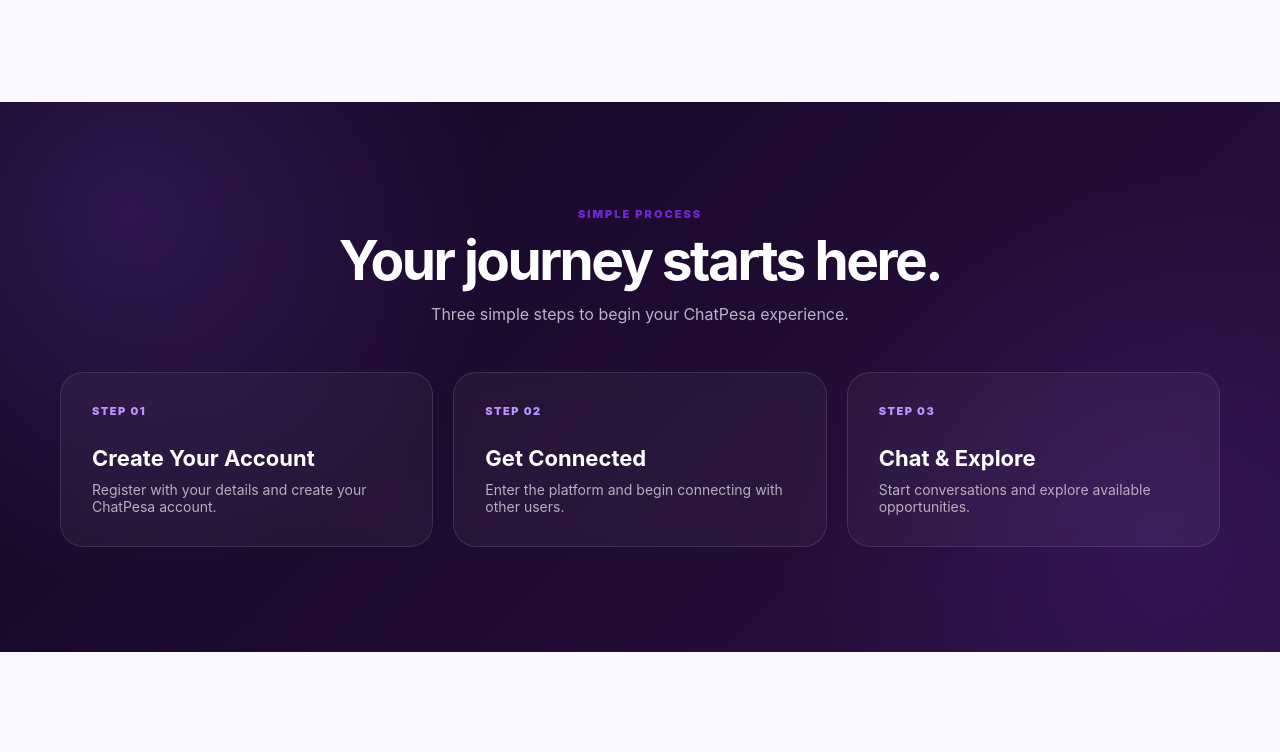
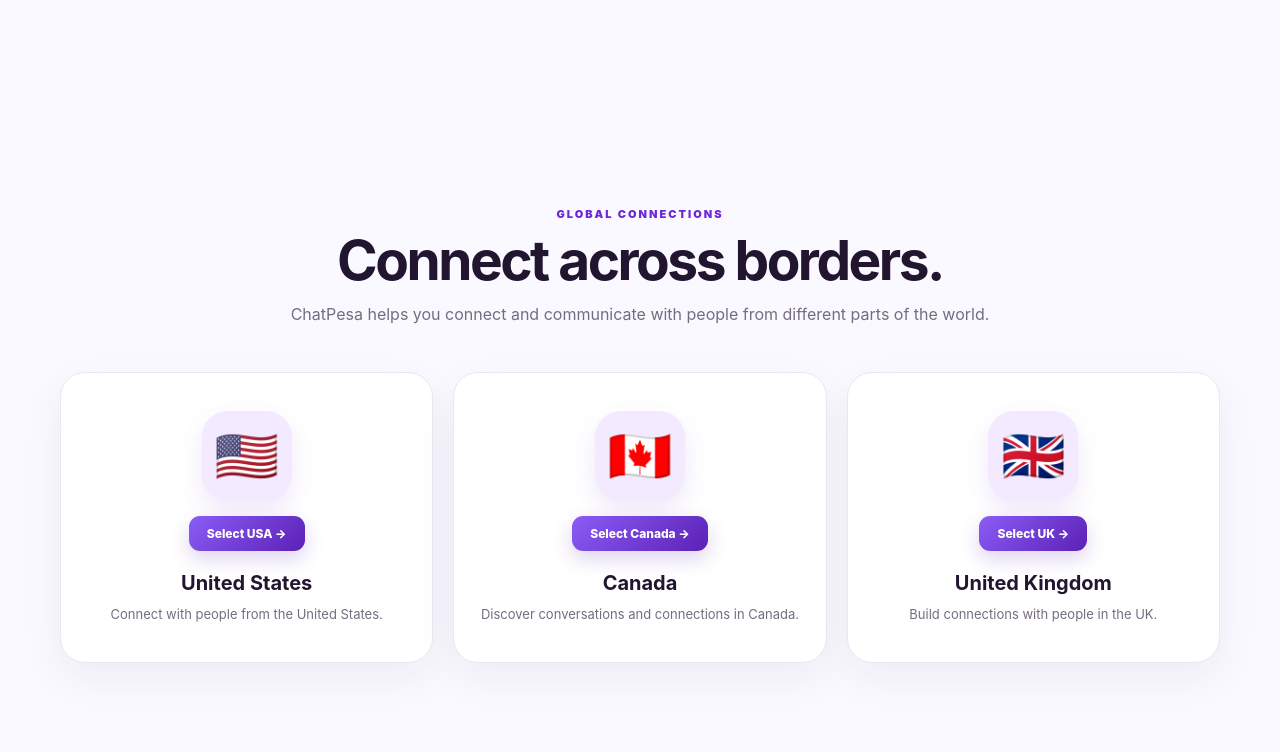
Before and after one commit to Chatearn/Chatpesa3, a plain HTML site: page index.html in a window 1280 px wide. Shown: the part 1660-2412 px from the top of the page. Drawn offline with Linux system fonts and the light colour scheme.

Commit message:
Update index.html

```diff
--- a/index.html
+++ b/index.html
@@ -10,6 +10,7 @@
 content="ChatPesa connects people across borders through conversations and opportunities.">
 
 <style>
+
 *{
     margin:0;
     padding:0;
@@ -37,6 +38,7 @@
     --white:#ffffff;
 }
 
+
 /* ================= GLOBAL ================= */
 
 .container{
@@ -52,6 +54,7 @@
 a{
     transition:.25s ease;
 }
+
 
 /* ================= HEADER ================= */
 
@@ -99,7 +102,11 @@
     font-size:14px;
     font-weight:850;
 
-    background:linear-gradient(135deg,#8b5cf6,#5b21b6);
+    background:linear-gradient(
+        135deg,
+        #8b5cf6,
+        #5b21b6
+    );
 
     box-shadow:
         0 8px 25px rgba(91,33,182,.25);
@@ -108,6 +115,7 @@
 .nav-link:hover{
     transform:translateY(-2px);
 }
+
 
 /* ================= HERO ================= */
 
@@ -119,15 +127,26 @@
     overflow:hidden;
 
     background:
-        radial-gradient(circle at 15% 20%,rgba(139,92,246,.20),transparent 28%),
-        radial-gradient(circle at 90% 12%,rgba(109,40,217,.17),transparent 30%),
-        linear-gradient(135deg,#f8f4ff,#fff 60%);
-}
-
-/* floating glow */
+        radial-gradient(
+            circle at 15% 20%,
+            rgba(139,92,246,.20),
+            transparent 28%
+        ),
+        radial-gradient(
+            circle at 90% 12%,
+            rgba(109,40,217,.17),
+            transparent 30%
+        ),
+        linear-gradient(
+            135deg,
+            #f8f4ff,
+            #fff 60%
+        );
+}
 
 .hero::before{
     content:"";
+
     position:absolute;
 
     width:420px;
@@ -145,6 +164,7 @@
 
 .hero::after{
     content:"";
+
     position:absolute;
 
     width:350px;
@@ -163,12 +183,15 @@
 .hero-content{
     position:relative;
     z-index:2;
+
     text-align:center;
 }
 
 .eyebrow{
     display:inline-flex;
+
     align-items:center;
+
     gap:9px;
 
     padding:9px 15px;
@@ -176,24 +199,31 @@
     border-radius:50px;
 
     background:rgba(255,255,255,.75);
+
     border:1px solid rgba(109,40,217,.15);
 
     color:var(--purple);
 
     font-size:12px;
+
     font-weight:850;
+
     letter-spacing:.3px;
 
-    box-shadow:0 8px 25px rgba(50,20,80,.06);
+    box-shadow:
+        0 8px 25px rgba(50,20,80,.06);
 }
 
 .live-dot{
     width:7px;
     height:7px;
+
     border-radius:50%;
+
     background:#8b5cf6;
 
-    box-shadow:0 0 0 5px rgba(139,92,246,.12);
+    box-shadow:
+        0 0 0 5px rgba(139,92,246,.12);
 }
 
 .hero h1{
@@ -213,9 +243,16 @@
 }
 
 .hero h1 .gradient{
-    background:linear-gradient(90deg,#4c1d95,#7c3aed,#a855f7);
+    background:
+        linear-gradient(
+            90deg,
+            #4c1d95,
+            #7c3aed,
+            #a855f7
+        );
 
     -webkit-background-clip:text;
+
     background-clip:text;
 
     color:transparent;
@@ -229,24 +266,34 @@
     color:var(--muted);
 
     font-size:18px;
+
     line-height:1.7;
 }
 
 .hero-actions{
     display:flex;
+
     justify-content:center;
+
     align-items:center;
+
     gap:14px;
 
     margin-top:34px;
 
     flex-wrap:wrap;
 }
+
+
+/* ================= BUTTONS ================= */
 
 .btn{
     display:inline-flex;
+
     align-items:center;
+
     justify-content:center;
+
     gap:9px;
 
     min-height:54px;
@@ -258,13 +305,19 @@
     text-decoration:none;
 
     font-size:15px;
+
     font-weight:850;
 }
 
 .btn-primary{
     color:white;
 
-    background:linear-gradient(135deg,#8b5cf6,#5b21b6);
+    background:
+        linear-gradient(
+            135deg,
+            #8b5cf6,
+            #5b21b6
+        );
 
     box-shadow:
         0 14px 35px rgba(91,33,182,.28);
@@ -272,6 +325,7 @@
 
 .btn-primary:hover{
     transform:translateY(-3px);
+
     box-shadow:
         0 18px 42px rgba(91,33,182,.35);
 }
@@ -288,6 +342,7 @@
     transform:translateY(-3px);
 }
 
+
 /* ================= HERO PREVIEW ================= */
 
 .preview-wrap{
@@ -296,6 +351,7 @@
     margin:70px auto 0;
 
     position:relative;
+
     z-index:3;
 }
 
@@ -328,12 +384,11 @@
     border:1px solid #eee7f4;
 }
 
-/* fake browser bar */
-
 .window-top{
     height:48px;
 
     display:flex;
+
     align-items:center;
 
     gap:7px;
@@ -348,7 +403,9 @@
 .window-dot{
     width:8px;
     height:8px;
+
     border-radius:50%;
+
     background:#d5cadf;
 }
 
@@ -356,17 +413,17 @@
     margin-left:9px;
 
     font-size:11px;
+
     color:#91869b;
 }
-
-/* dashboard preview */
 
 .preview-content{
     padding:24px;
 
     display:grid;
 
-    grid-template-columns:1.5fr .8fr .8fr;
+    grid-template-columns:
+        1.5fr .8fr .8fr;
 
     gap:15px;
 }
@@ -387,8 +444,16 @@
     color:white;
 
     background:
-        radial-gradient(circle at 90% 10%,rgba(255,255,255,.20),transparent 35%),
-        linear-gradient(135deg,#4c1d95,#7c3aed);
+        radial-gradient(
+            circle at 90% 10%,
+            rgba(255,255,255,.20),
+            transparent 35%
+        ),
+        linear-gradient(
+            135deg,
+            #4c1d95,
+            #7c3aed
+        );
 }
 
 .preview-card small{
@@ -423,10 +488,12 @@
     color:#eadfff;
 }
 
-/* ================= TRUST STRIP ================= */
+
+/* ================= TRUST ================= */
 
 .trust{
     position:relative;
+
     z-index:5;
 
     margin-top:-40px;
@@ -435,13 +502,15 @@
 .trust-grid{
     display:grid;
 
-    grid-template-columns:repeat(3,1fr);
+    grid-template-columns:
+        repeat(3,1fr);
 
     gap:15px;
 }
 
 .trust-card{
     display:flex;
+
     align-items:center;
 
     gap:13px;
@@ -454,7 +523,8 @@
 
     border:1px solid #ebe3f2;
 
-    box-shadow:0 15px 35px rgba(35,15,55,.07);
+    box-shadow:
+        0 15px 35px rgba(35,15,55,.07);
 }
 
 .trust-icon{
@@ -462,7 +532,9 @@
     height:42px;
 
     display:flex;
+
     align-items:center;
+
     justify-content:center;
 
     border-radius:13px;
@@ -484,6 +556,7 @@
     font-size:11px;
 }
 
+
 /* ================= SECTIONS ================= */
 
 .section{
@@ -528,12 +601,14 @@
     font-size:16px;
 }
 
+
 /* ================= FEATURES ================= */
 
 .feature-grid{
     display:grid;
 
-    grid-template-columns:repeat(3,1fr);
+    grid-template-columns:
+        repeat(3,1fr);
 
     gap:20px;
 }
@@ -582,7 +657,9 @@
     height:58px;
 
     display:flex;
+
     align-items:center;
+
     justify-content:center;
 
     border-radius:17px;
@@ -620,72 +697,134 @@
     line-height:1.7;
 }
 
-/* ================= DARK HOW ================= */
-
-.dark-section{
-    position:relative;
-
-    overflow:hidden;
+
+/* ================= COUNTRIES ================= */
+
+.countries-section{
+    padding:105px 0;
+
+    background:#faf9ff;
+}
+
+.countries-grid{
+    display:grid;
+
+    grid-template-columns:
+        repeat(3,1fr);
+
+    gap:20px;
+}
+
+.country-card{
+    text-align:center;
+
+    padding:38px 25px;
+
+    background:#fff;
+
+    border:1px solid #ece5f2;
+
+    border-radius:25px;
+
+    box-shadow:
+        0 15px 40px rgba(38,15,60,.06);
+
+    transition:.3s ease;
+}
+
+.country-card:hover{
+    transform:translateY(-8px);
+
+    border-color:#d9c4f2;
+
+    box-shadow:
+        0 25px 55px rgba(38,15,60,.12);
+}
+
+.country-icon{
+    width:90px;
+    height:90px;
+
+    display:flex;
+
+    align-items:center;
+
+    justify-content:center;
+
+    margin:0 auto 15px;
+
+    border-radius:26px;
+
+    background:#f3eaff;
+
+    font-size:52px;
+
+    box-shadow:
+        0 10px 25px rgba(91,33,182,.10);
+}
+
+
+/* ================= FLAG BUTTON ================= */
+
+.flag-button{
+    display:inline-flex;
+
+    align-items:center;
+
+    justify-content:center;
+
+    margin:0 auto 20px;
+
+    padding:10px 18px;
+
+    border-radius:11px;
+
+    text-decoration:none;
+
+    color:#fff;
 
     background:
-        radial-gradient(circle at 10% 20%,rgba(139,92,246,.18),transparent 30%),
-        radial-gradient(circle at 90% 80%,rgba(124,58,237,.14),transparent 30%),
-        linear-gradient(135deg,#160625,#28103e);
-
-    color:white;
-}
-
-.dark-section .section-heading h2{
-    color:white;
-}
-
-.dark-section .section-heading p{
-    color:#bdb1c9;
-}
-
-.steps{
-    display:grid;
-
-    grid-template-columns:repeat(3,1fr);
-
-    gap:20px;
-}
-
-.step{
-    padding:31px;
-
-    border-radius:23px;
-
-    background:rgba(255,255,255,.045);
-
-    border:1px solid rgba(255,255,255,.11);
-
-    backdrop-filter:blur(10px);
-}
-
-.step-number{
-    color:#b995ff;
-
-    font-size:11px;
-
-    font-weight:900;
-
-    letter-spacing:1.5px;
-}
-
-.step h3{
-    margin-top:27px;
-
-    font-size:22px;
-}
-
-.step p{
-    margin-top:10px;
-
-    color:#b9adbf;
-
-    font-size:14px;
-}
+        linear-gradient(
+            135deg,
+            #8b5cf6,
+            #5b21b6
+        );
+
+    font-size:12px;
+
+    font-weight:850;
+
+    box-shadow:
+        0 8px 20px rgba(91,33,182,.20);
+}
+
+.flag-button:hover{
+    transform:translateY(-3px);
+
+    box-shadow:
+        0 12px 25px rgba(91,33,182,.30);
+}
+
+.flag-button:active{
+    transform:scale(.96);
+}
+
+.country-card h3{
+    font-size:20px;
+
+    color:#21152f;
+
+    margin-bottom:9px;
+}
+
+.country-card p{
+    color:var(--muted);
+
+    font-size:13px;
+
+    line-height:1.6;
+}
+
 
 /* ================= WHY ================= */
 
@@ -705,8 +844,16 @@
     border-radius:32px;
 
     background:
-        radial-gradient(circle at 15% 20%,rgba(139,92,246,.15),transparent 30%),
-        linear-gradient(135deg,#f3eaff,#fff);
+        radial-gradient(
+            circle at 15% 20%,
+            rgba(139,92,246,.15),
+            transparent 30%
+        ),
+        linear-gradient(
+            135deg,
+            #f3eaff,
+            #fff
+        );
 
     border:1px solid #e4d7ef;
 }
@@ -725,6 +872,7 @@
     color:var(--muted);
 }
 
+
 /* ================= CTA ================= */
 
 .cta{
@@ -739,9 +887,21 @@
     color:white;
 
     background:
-        radial-gradient(circle at 15% 15%,rgba(255,255,255,.16),transparent 30%),
-        radial-gradient(circle at 90% 80%,rgba(255,255,255,.10),transparent 30%),
-        linear-gradient(135deg,#3b0764,#7c3aed);
+        radial-gradient(
+            circle at 15% 15%,
+            rgba(255,255,255,.16),
+            transparent 30%
+        ),
+        radial-gradient(
+            circle at 90% 80%,
+            rgba(255,255,255,.10),
+            transparent 30%
+        ),
+        linear-gradient(
+            135deg,
+            #3b0764,
+            #7c3aed
+        );
 
     box-shadow:
         0 30px 75px rgba(76,29,149,.27);
@@ -768,8 +928,10 @@
 
     color:#5b21b6;
 
-    box-shadow:0 10px 25px rgba(0,0,0,.15);
-}
+    box-shadow:
+        0 10px 25px rgba(0,0,0,.15);
+}
+
 
 /* ================= FOOTER ================= */
 
@@ -799,6 +961,7 @@
     font-size:12px;
 }
 
+
 /* ================= MOBILE ================= */
 
 @media(max-width:750px){
@@ -897,16 +1060,28 @@
         letter-spacing:-1.8px;
     }
 
-    .feature-grid,
-    .steps{
+    .feature-grid{
         grid-template-columns:1fr;
 
         gap:15px;
     }
 
-    .feature,
-    .step{
+    .feature{
         padding:27px;
+    }
+
+    .countries-section{
+        padding:75px 0;
+    }
+
+    .countries-grid{
+        grid-template-columns:1fr;
+
+        gap:15px;
+    }
+
+    .country-card{
+        padding:30px 22px;
     }
 
     .why{
@@ -926,12 +1101,15 @@
 
         border-radius:27px;
     }
+
 }
 
 </style>
 </head>
 
+
 <body>
+
 
 <!-- ================= HEADER ================= -->
 
@@ -959,30 +1137,53 @@
 <div class="container hero-content">
 
     <div class="eyebrow">
+
         <span class="live-dot"></span>
+
         A smarter way to connect online
-    </div>
+
+    </div>
+
 
     <h1>
+
         Conversations that
-        <span class="gradient">create possibilities.</span>
+
+        <span class="gradient">
+            create possibilities.
+        </span>
+
     </h1>
 
+
     <p class="hero-description">
+
         ChatPesa brings people together across borders.
+
         Connect, communicate and discover opportunities
+
         through meaningful conversations.
+
     </p>
 
+
     <div class="hero-actions">
 
-        <a href="register.html" class="btn btn-primary">
+        <a href="register.html"
+           class="btn btn-primary">
+
             Create Your Account
+
             <span>→</span>
+
         </a>
 
-        <a href="#how" class="btn btn-secondary">
-            See How It Works
+
+        <a href="#countries"
+           class="btn btn-secondary">
+
+            Explore Connections
+
         </a>
 
     </div>
@@ -990,7 +1191,7 @@
 </div>
 
 
-<!-- PLATFORM PREVIEW -->
+<!-- ================= PLATFORM PREVIEW ================= -->
 
 <div class="container preview-wrap">
 
@@ -998,20 +1199,26 @@
 
 <div class="preview-window">
 
+
     <div class="window-top">
 
         <span class="window-dot"></span>
+
         <span class="window-dot"></span>
+
         <span class="window-dot"></span>
 
         <span class="window-title">
+
             chatpesa • your connection space
+
         </span>
 
     </div>
 
 
     <div class="preview-content">
+
 
         <div class="preview-card primary">
 
@@ -1064,6 +1271,7 @@
 
         </div>
 
+
     </div>
 
 </div>
@@ -1080,6 +1288,7 @@
 <section class="trust">
 
 <div class="container trust-grid">
+
 
     <div class="trust-card">
 
@@ -1088,8 +1297,15 @@
         </div>
 
         <div>
-            <strong>Global Connections</strong>
-            <span>Connect across borders</span>
+
+            <strong>
+                Global Connections
+            </strong>
+
+            <span>
+                Connect across borders
+            </span>
+
         </div>
 
     </div>
@@ -1102,8 +1318,15 @@
         </div>
 
         <div>
-            <strong>Mobile First</strong>
-            <span>Built for your phone</span>
+
+            <strong>
+                Mobile First
+            </strong>
+
+            <span>
+                Built for your phone
+            </span>
+
         </div>
 
     </div>
@@ -1116,11 +1339,19 @@
         </div>
 
         <div>
-            <strong>Simple Experience</strong>
-            <span>Easy to get started</span>
-        </div>
-
-    </div>
+
+            <strong>
+                Simple Experience
+            </strong>
+
+            <span>
+                Easy to get started
+            </span>
+
+        </div>
+
+    </div>
+
 
 </div>
 
@@ -1132,6 +1363,7 @@
 <section class="section">
 
 <div class="container">
+
 
 <div class="section-heading">
 
@@ -1153,6 +1385,7 @@
 
 <div class="feature-grid">
 
+
     <div class="feature">
 
         <div class="feature-number">
@@ -1218,6 +1451,7 @@
 
     </div>
 
+
 </div>
 
 </div>
@@ -1225,85 +1459,119 @@
 </section>
 
 
-<!-- ================= HOW IT WORKS ================= -->
-
-<section class="dark-section" id="how">
-
-<div class="container section">
+<!-- ================= COUNTRIES ================= -->
+
+<section class="countries-section"
+         id="countries">
+
+<div class="container">
+
 
 <div class="section-heading">
 
     <div class="section-label">
-        Simple Process
+        GLOBAL CONNECTIONS
     </div>
 
     <h2>
-        Your journey starts here.
+        Connect across borders.
     </h2>
 
     <p>
-        Three simple steps to begin your
-        ChatPesa experience.
+        ChatPesa helps you connect and communicate
+        with people from different parts of the world.
     </p>
 
 </div>
 
 
-<div class="steps">
-
-    <div class="step">
-
-        <div class="step-number">
-            STEP 01
-        </div>
+<div class="countries-grid">
+
+
+    <!-- ================= USA ================= -->
+
+    <div class="country-card">
+
+        <div class="country-icon">
+            🇺🇸
+        </div>
+
+
+        <a href="register.html"
+           class="flag-button">
+
+            Select USA →
+
+        </a>
+
 
         <h3>
-            Create Your Account
+            United States
         </h3>
 
         <p>
-            Register with your details and
-            create your ChatPesa account.
+            Connect with people from the United States.
         </p>
 
     </div>
 
 
-    <div class="step">
-
-        <div class="step-number">
-            STEP 02
-        </div>
+    <!-- ================= CANADA ================= -->
+
+    <div class="country-card">
+
+        <div class="country-icon">
+            🇨🇦
+        </div>
+
+
+        <a href="register.html"
+           class="flag-button">
+
+            Select Canada →
+
+        </a>
+
 
         <h3>
-            Get Connected
+            Canada
         </h3>
 
         <p>
-            Enter the platform and begin
-            connecting with other users.
+            Discover conversations and connections in Canada.
         </p>
 
     </div>
 
 
-    <div class="step">
-
-        <div class="step-number">
-            STEP 03
-        </div>
+    <!-- ================= UK ================= -->
+
+    <div class="country-card">
+
+        <div class="country-icon">
+            🇬🇧
+        </div>
+
+
+        <a href="register.html"
+           class="flag-button">
+
+            Select UK →
+
+        </a>
+
 
         <h3>
-            Chat & Explore
+            United Kingdom
         </h3>
 
         <p>
-            Start conversations and explore
-            available opportunities.
+            Build connections with people in the UK.
         </p>
 
     </div>
 
+
 </div>
 
 </div>
@@ -1318,14 +1586,17 @@
 <div class="container">
 
 <div class="why-box">
+
 
     <div class="section-label">
         Why ChatPesa
     </div>
+
 
     <h2>
         Built around people.
     </h2>
+
 
     <p>
         We believe online communication should be
@@ -1334,6 +1605,7 @@
         in one modern experience.
     </p>
 
+
 </div>
 
 </div>
@@ -1346,22 +1618,30 @@
 <section class="container">
 
 <div class="cta">
+
 
     <h2>
         Your next connection
         starts here.
     </h2>
 
+
     <p>
         Create your ChatPesa account and
         take the first step today.
     </p>
 
-    <a href="register.html" class="btn btn-primary">
+
+    <a href="register.html"
+       class="btn btn-primary">
+
         Get Started
+
         <span>→</span>
+
     </a>
 
+
 </div>
 
 </section>
@@ -1370,20 +1650,25 @@
 <!-- ================= FOOTER ================= -->
 
 <footer>
+
 
     <div class="footer-logo">
         ChatPesa
     </div>
+
 
     <p>
         Connect. Chat. Earn.
     </p>
 
+
     <p style="margin-top:8px;">
         © 2026 ChatPesa. All rights reserved.
     </p>
 
+
 </footer>
+
 
 </body>
 </html>
```
